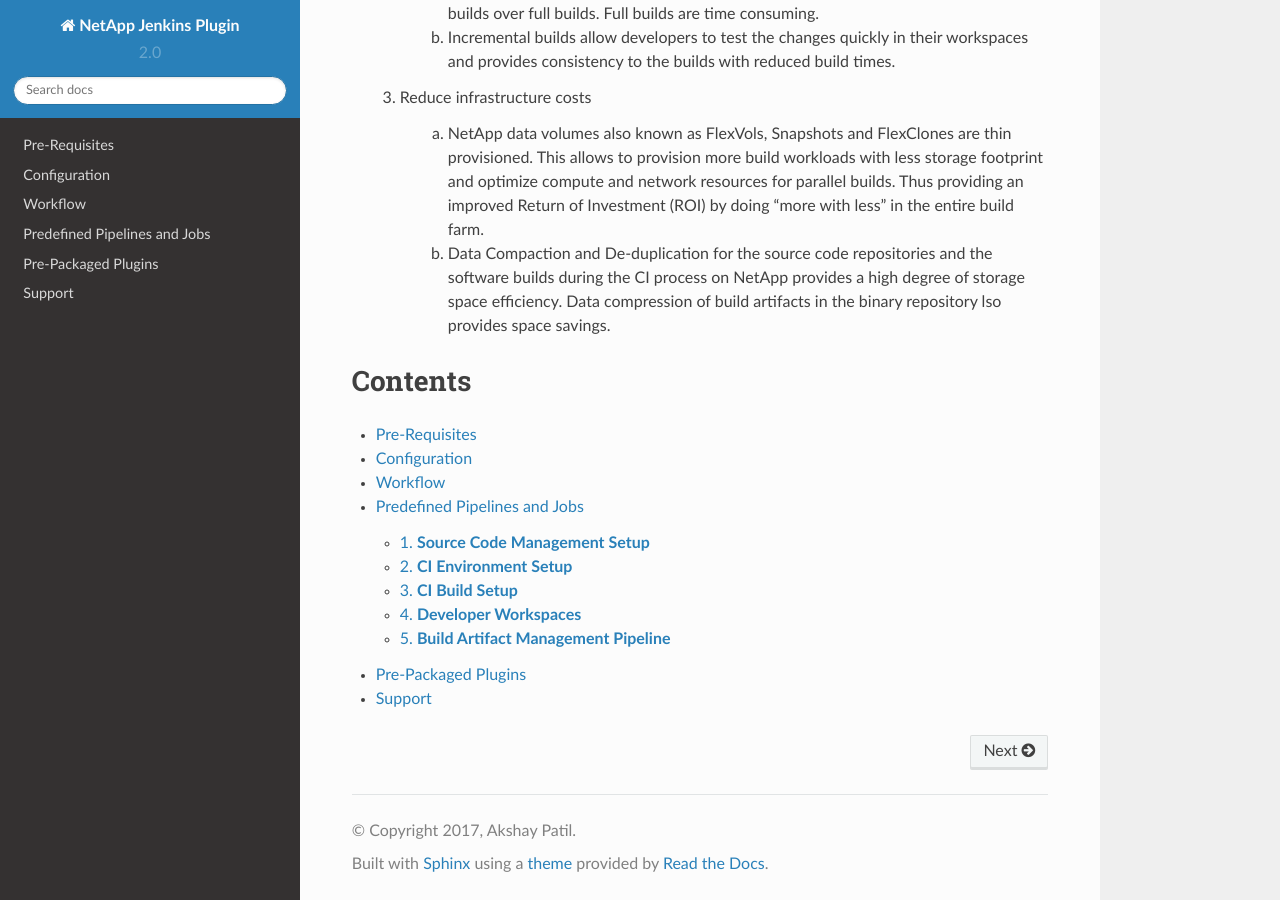
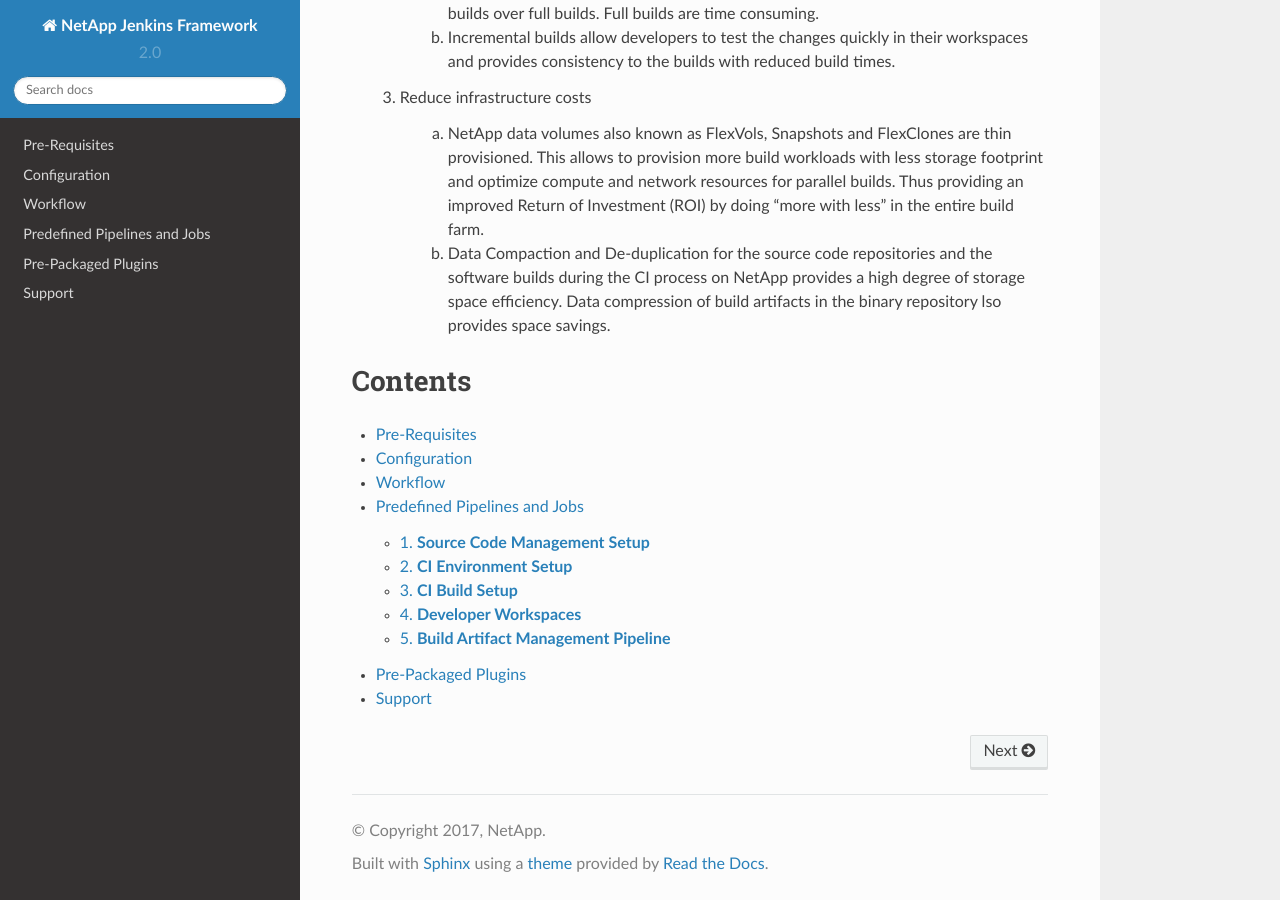
Before and after one commit to engineerakki/jenkins-plugin-documentation, a Sphinx documentation site: the page built from source/index.rst, in a window 1280 px wide and 900 px high, scrolled down 550 px. Built offline with Sphinx 7.4.7 and the Read the Docs theme 2.0.0, drawn with Linux system fonts in a browser that asks for light colours.

Commit message:
Project Name Changed to NetApp-Jenkins-Framework

```diff
--- a/source/conf.py
+++ b/source/conf.py
@@ -51,8 +51,8 @@
 master_doc = 'index'
 
 # General information about the project.
-project = u'NetApp Jenkins Plugin'
-copyright = u'2017, Akshay Patil'
+project = u'NetApp Jenkins Framework'
+copyright = u'2017, NetApp'
 author = u'Akshay Patil'
 
 # The version info for the project you're documenting, acts as replacement for
```
